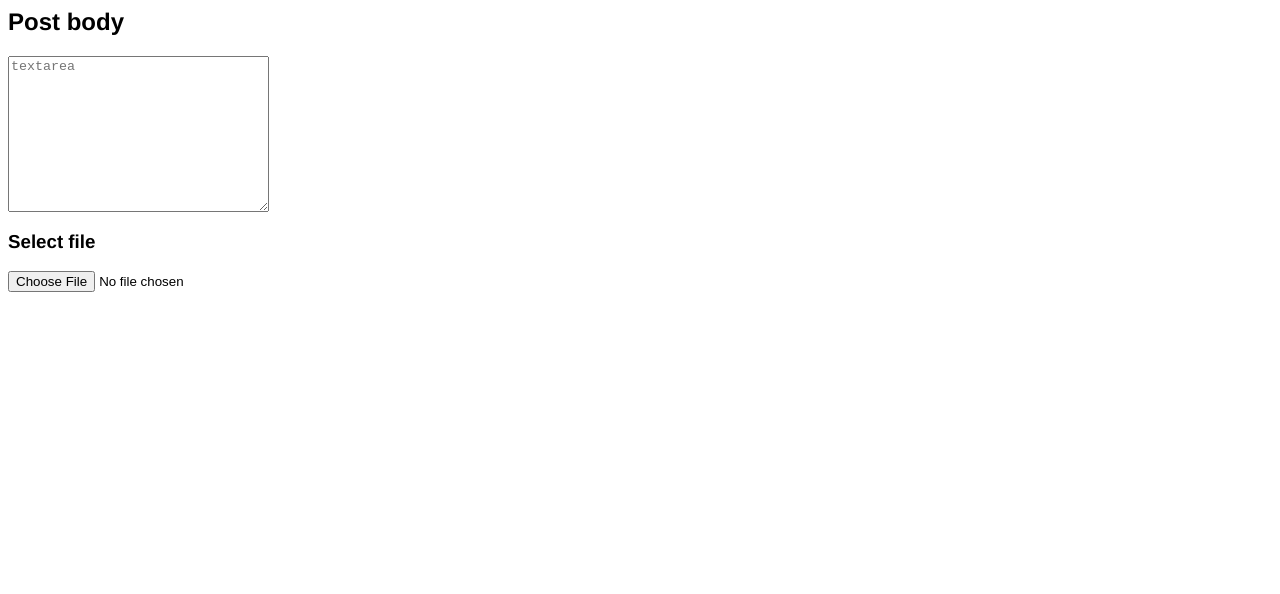
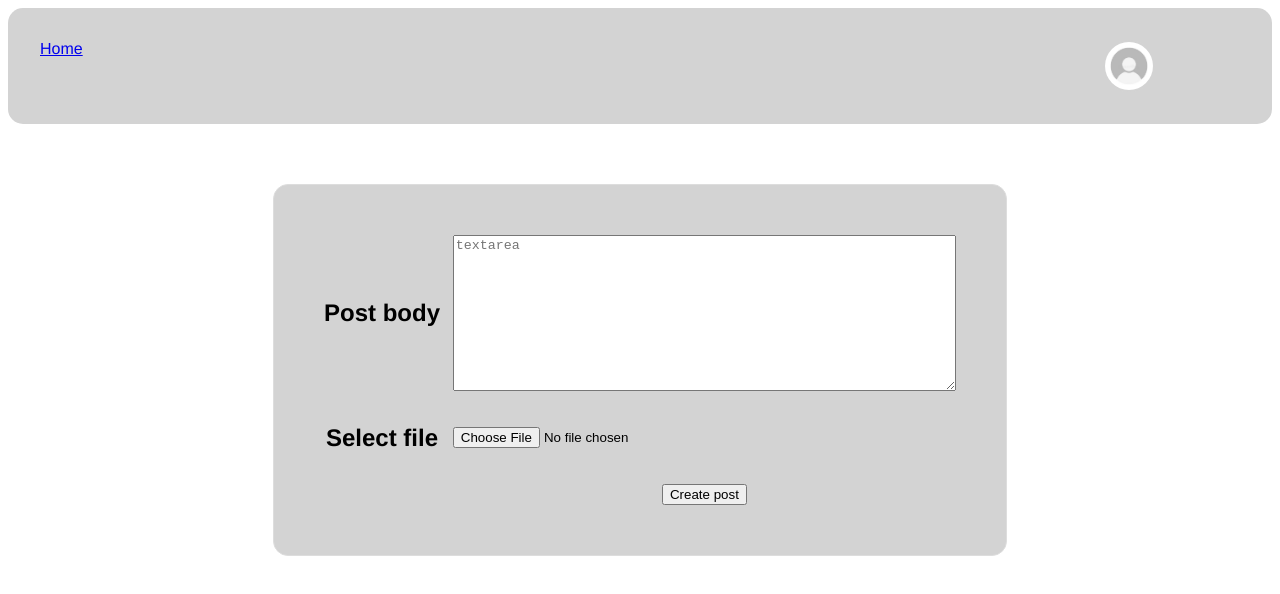
Before and after one commit to IkerIriondo/WAD-HW, a plain HTML site: page addPost.html in a window 1280 px wide. Drawn offline with Linux system fonts and the light colour scheme.

Commit message:
addPost style begining and others

```diff
--- a/addPost.html
+++ b/addPost.html
@@ -6,11 +6,18 @@
     <link rel="stylesheet" href="addPostStyling.css">
 </head>
 <body>
+    <header>
+        <nav>
+            <a id="home" href="index.html"> Home</a>
+        </nav>
+        <img src="Images\profilePic.jpg" alt="ProfileImg">
+    </header>
     <div id="mainBody">
         <h2>Post body</h2>
-        <textarea name="postBody" id="" cols="30" rows="10" placeholder="textarea"></textarea>
-        <h3>Select file</h3>
-        <input type="file">
+        <textarea name="postBody" id="postText" cols="30" rows="10" placeholder="textarea"></textarea>
+        <h2>Select file</h3>
+        <input type="file"><br>
+        <a href="index.html"><button>Create post</button></a>
     </div>
 </body>
 </html>
--- a/addPostStyling.css
+++ b/addPostStyling.css
@@ -1,3 +1,55 @@
 body {
     font-family: Helvetica, sans-serif;
 }
+
+header{
+    display: flex;
+    background-color: lightgray;
+    padding: 2rem 2rem 2rem 2rem;
+    position: relative;
+    border-top-left-radius: 15px;
+    border-bottom-left-radius: 15px;
+    border-top-right-radius: 15px;
+    border-bottom-right-radius: 15px;
+
+}
+
+header > img{
+    height: 3rem;
+    width: 3rem;
+    margin-left: 85% ;
+    border-style: solid;
+    border-width: 0.15rem;
+    border-radius: 50%;
+    border-color: lightgray;
+    transition: 1s;
+
+}
+
+#mainBody{
+    border: 5px solid;
+    background-color: #f9f9f9;
+    border: 1px solid #ddd;
+    border-radius: 15px;
+    margin: auto;
+    width: 50%;
+    padding: 50px;
+    margin-top: 60px;
+    text-align: center;
+    align-items: center;
+    background-color: lightgray;
+
+    display: grid;
+    grid-template-columns: [labels] auto [controls] 1fr;
+    grid-auto-flow: row;
+    grid-gap: .8em
+    /*padding: 1.2em;*/
+}
+
+#postText{
+    width: auto;
+}
+
+h2{
+    width: auto;
+}
```
Also changed, not shown: indexStyling.css (+8 -0 lines), login.html (+1 -1 lines).
